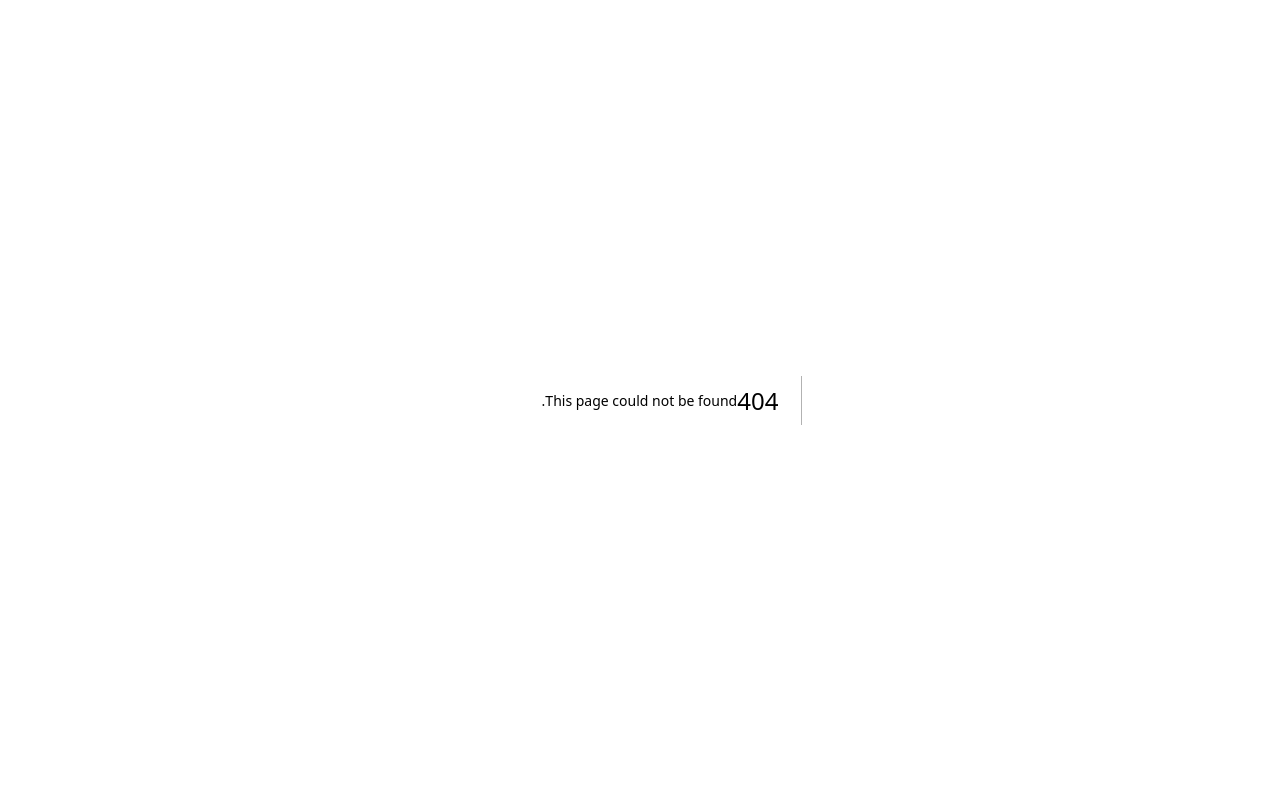
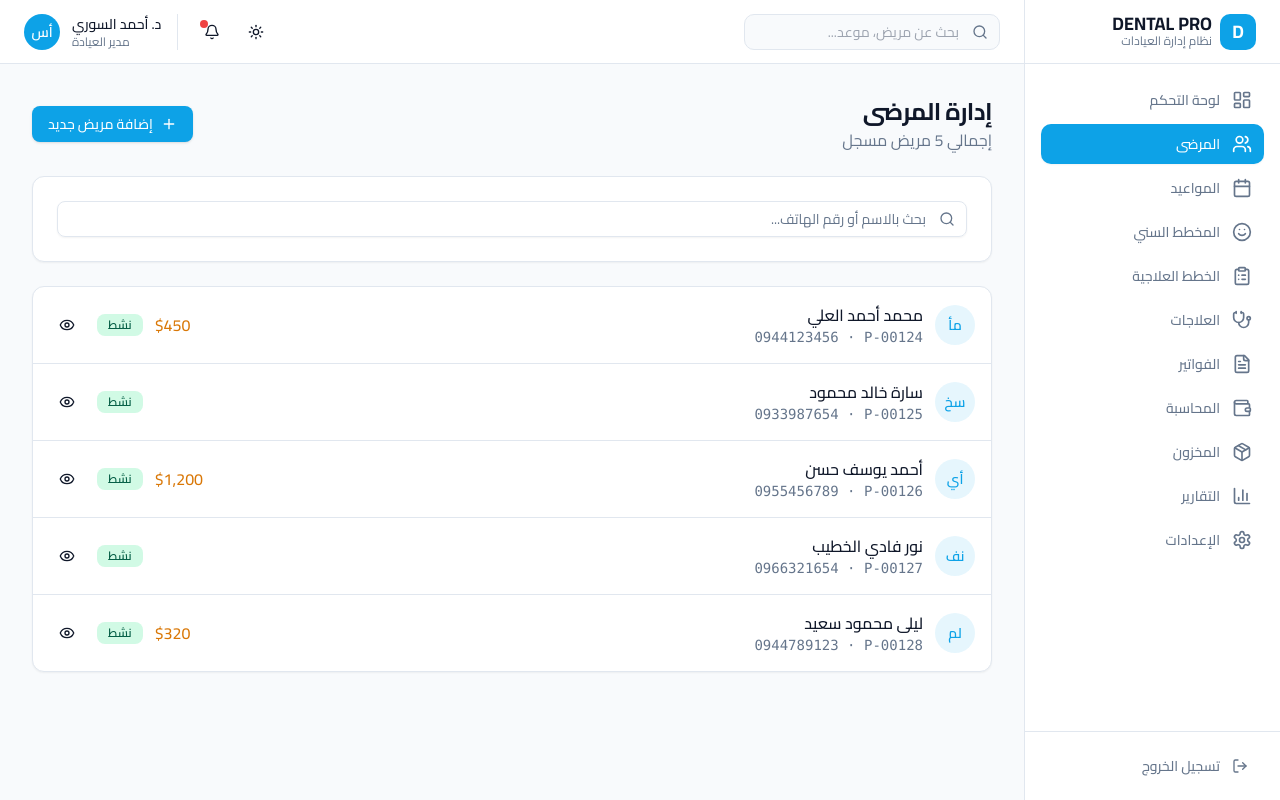
Before and after one commit to uneu2bb/dental-pro, a Next.js app: page /patients in a window 1280 px wide. Before the commit this address had no page. Built offline with nearby package versions, Linux system fonts and the light colour scheme.

Commit message:
Fix dashboard page syntax and add remaining core pages stubs

```diff
--- /dev/null
+++ b/src/app/(dashboard)/patients/page.tsx
@@ -0,0 +1,75 @@
+"use client";
+
+import { useState } from "react";
+import Link from "next/link";
+import { Plus, Search, Eye, Edit } from "lucide-react";
+import { Button } from "@/components/ui/button";
+import { Input } from "@/components/ui/input";
+import { Badge } from "@/components/ui/badge";
+import { Card, CardContent } from "@/components/ui/card";
+import { formatCurrency, getInitials } from "@/lib/utils";
+
+const mockPatients = [
+  { id: "1", file_number: "P-00124", full_name: "محمد أحمد العلي", phone: "0944123456", balance: 450, status: "active" },
+  { id: "2", file_number: "P-00125", full_name: "سارة خالد محمود", phone: "0933987654", balance: 0, status: "active" },
+  { id: "3", file_number: "P-00126", full_name: "أحمد يوسف حسن", phone: "0955456789", balance: 1200, status: "active" },
+  { id: "4", file_number: "P-00127", full_name: "نور فادي الخطيب", phone: "0966321654", balance: 0, status: "active" },
+  { id: "5", file_number: "P-00128", full_name: "ليلى محمود سعيد", phone: "0944789123", balance: 320, status: "active" },
+];
+
+export default function PatientsPage() {
+  const [search, setSearch] = useState("");
+  const filtered = mockPatients.filter(
+    (p) => p.full_name.includes(search) || p.phone.includes(search) || p.file_number.includes(search)
+  );
+
+  return (
+    <div className="space-y-6">
+      <div className="flex flex-col gap-4 sm:flex-row sm:items-center sm:justify-between">
+        <div>
+          <h1 className="text-2xl font-bold tracking-tight">إدارة المرضى</h1>
+          <p className="text-muted-foreground">إجمالي {mockPatients.length} مريض مسجل</p>
+        </div>
+        <Button className="gap-2"><Plus className="h-4 w-4" />إضافة مريض جديد</Button>
+      </div>
+
+      <Card>
+        <CardContent className="pt-6">
+          <div className="relative">
+            <Search className="absolute right-3 top-1/2 h-4 w-4 -translate-y-1/2 text-muted-foreground" />
+            <Input placeholder="بحث بالاسم أو رقم الهاتف..." className="pr-10" value={search} onChange={(e) => setSearch(e.target.value)} />
+          </div>
+        </CardContent>
+      </Card>
+
+      <Card>
+        <CardContent className="p-0">
+          <div className="divide-y">
+            {filtered.map((patient) => (
+              <div key={patient.id} className="flex items-center justify-between p-4 hover:bg-muted/50">
+                <div className="flex items-center gap-3">
+                  <div className="flex h-10 w-10 items-center justify-center rounded-full bg-primary/10 text-primary text-sm font-semibold">
+                    {getInitials(patient.full_name)}
+                  </div>
+                  <div>
+                    <p className="font-medium">{patient.full_name}</p>
+                    <p className="text-sm text-muted-foreground font-mono">{patient.file_number} · <span dir="ltr">{patient.phone}</span></p>
+                  </div>
+                </div>
+                <div className="flex items-center gap-3">
+                  {patient.balance > 0 && (
+                    <span className="font-medium text-amber-600">{formatCurrency(patient.balance)}</span>
+                  )}
+                  <Badge variant="success">نشط</Badge>
+                  <Button variant="ghost" size="icon" asChild>
+                    <Link href={`/patients/${patient.id}`}><Eye className="h-4 w-4" /></Link>
+                  </Button>
+                </div>
+              </div>
+            ))}
+          </div>
+        </CardContent>
+      </Card>
+    </div>
+  );
+}
```
Also changed, not shown: src/app/(dashboard)/dashboard/page.tsx (+3 -10 lines).
